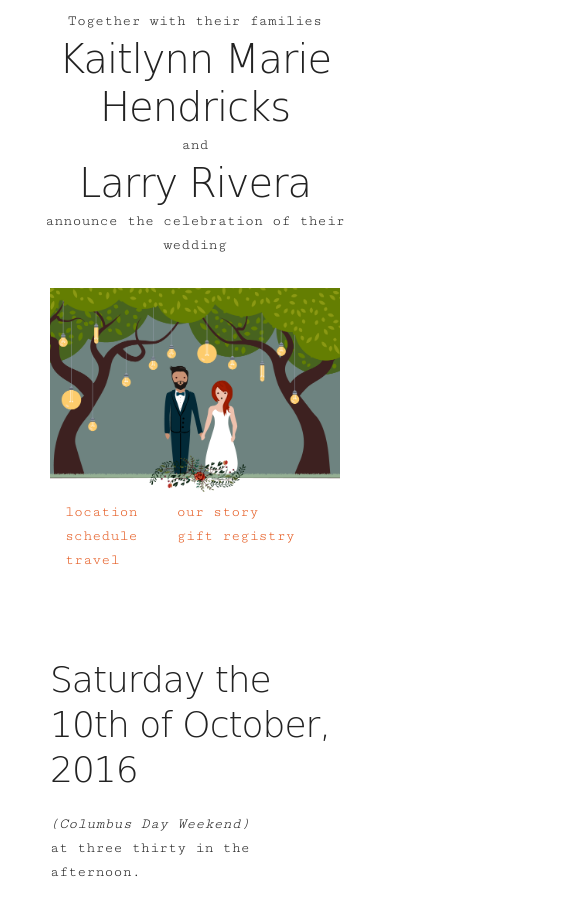
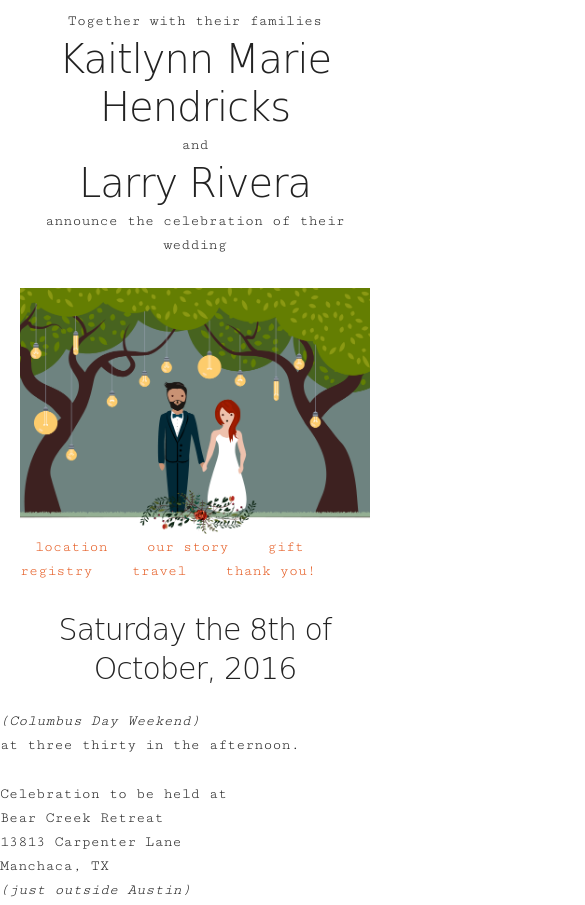
Before and after one commit to sophistikaty/larryAndKaitlynn, a plain HTML site: page index.html in a window 390 px wide. Shown: the top 905 px of the page, 585 px wide, since content can reach past the window. Drawn offline with Linux system fonts and the light colour scheme; a web font is replaced by a local one.

Commit message:
html for skeleton css responsive structure

```diff
--- a/css/style.css
+++ b/css/style.css
@@ -15,9 +15,9 @@ div.container {
 	padding-top: 2%;
 }
 
-div.row {
+/*div.row {
 	padding: 30px;
-}
+}*/
 
 ul#main-nav{
 	list-style-type: none;
@@ -44,8 +44,8 @@ a#headerLink{
     left: 20px;
 }
 
-div#header img{
-	width: 100%;
+img#inviteHeader {
+	padding-top: 30px;
 }
 
 div#travel, div#our-story {
--- a/index.html
+++ b/index.html
@@ -49,19 +49,21 @@
 			<div class="columns two spacer announceHeader">.</div>
 		</div>
 
-		<div class="row" id="header">
-			<div class="columns twelve">
+		<div class="row">
+			<img id="inviteHeader" class="columns twelve" src="assets/inviteHeader.png">
+		</div>
 
-				<img id="inviteHeader" class"column twelve" src="assets/inviteHeader.png">
-
-				<ul id="main-nav">
+		<div class="row">
+			<div class="columns one spacer">.</div>
+			<ul id="main-nav" class="columns ten">
 				<li><a href="#location">location</a></li>
 				<li><a href="#our-story">our story</a></li>
-					<li><a href="#events-schedule">schedule</a></li>
+				<!-- <li><a href="#events-schedule">schedule</a></li> -->
 				<li><a href="#gift-registry">gift registry</a></li>
 				<li><a href="#hotel">travel</a></li>
+				<li><a href="#thankYou">thank you!</a></li>
 			</ul>
-
+			<div class="columns one spacer announceHeader">.</div>
 			<!-- <a id="headerLink" href="#inviteHeader"><p>Back to Top</p></a> -->
 		</div>
 
@@ -69,7 +71,13 @@
 		<div class="row" id="location">
 			<div class="column twelve" >
 
-				<h2>Saturday the 10th of October, 2016</h2>
+				<div class="row announceHeader">
+					<div class="columns two spacer announceHeader">.</div>
+					<div class="columns eight announceHeader">
+						<h3>Saturday the 8th of October, 2016</h3>
+					</div>
+					<div class="columns two spacer announceHeader">.</div>
+				</div>
 
 				<p><i>(Columbus Day Weekend)</i>
 					<br>at three thirty in the afternoon.
```
Lines whose indentation alone changed are shown as unchanged.
